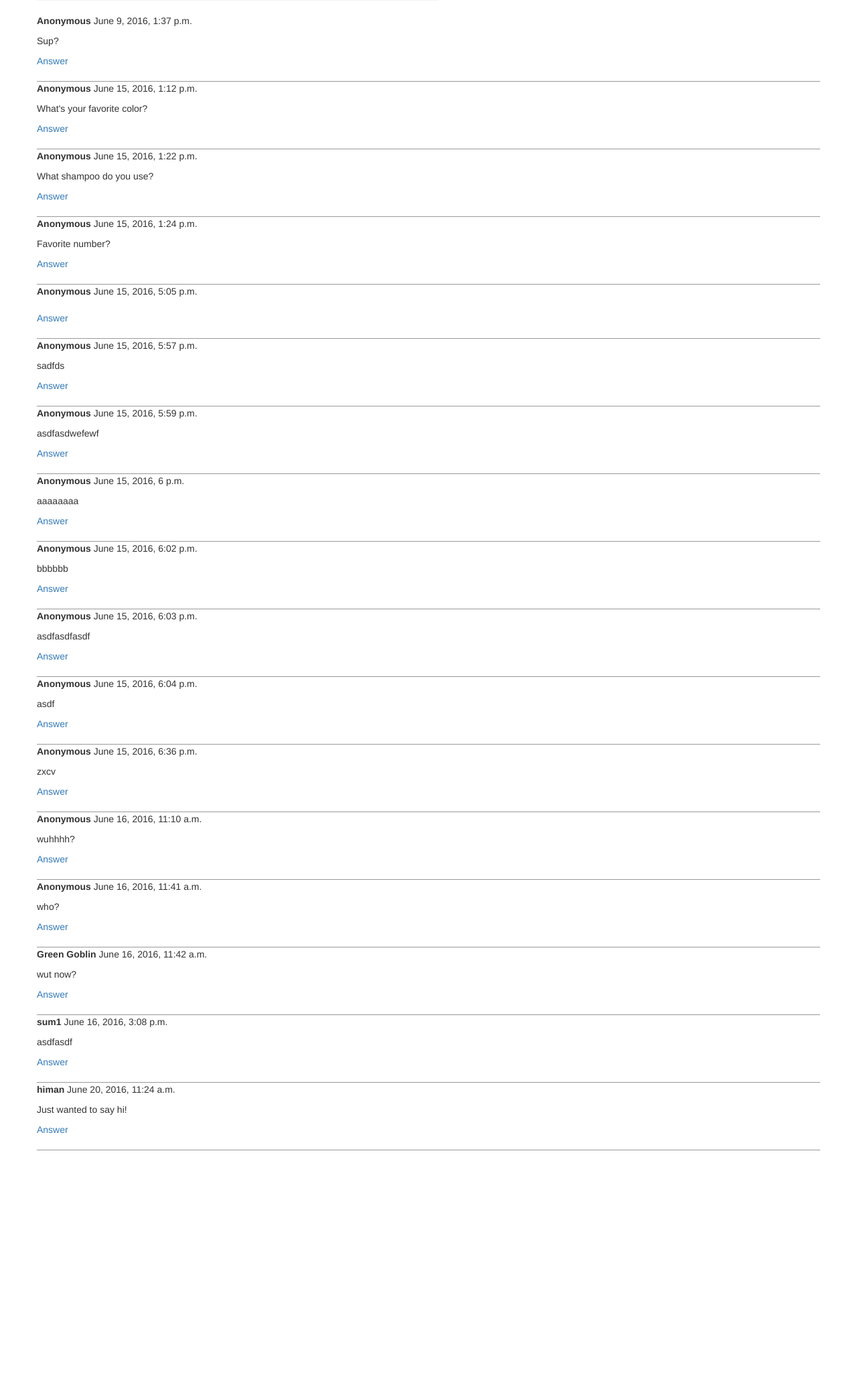
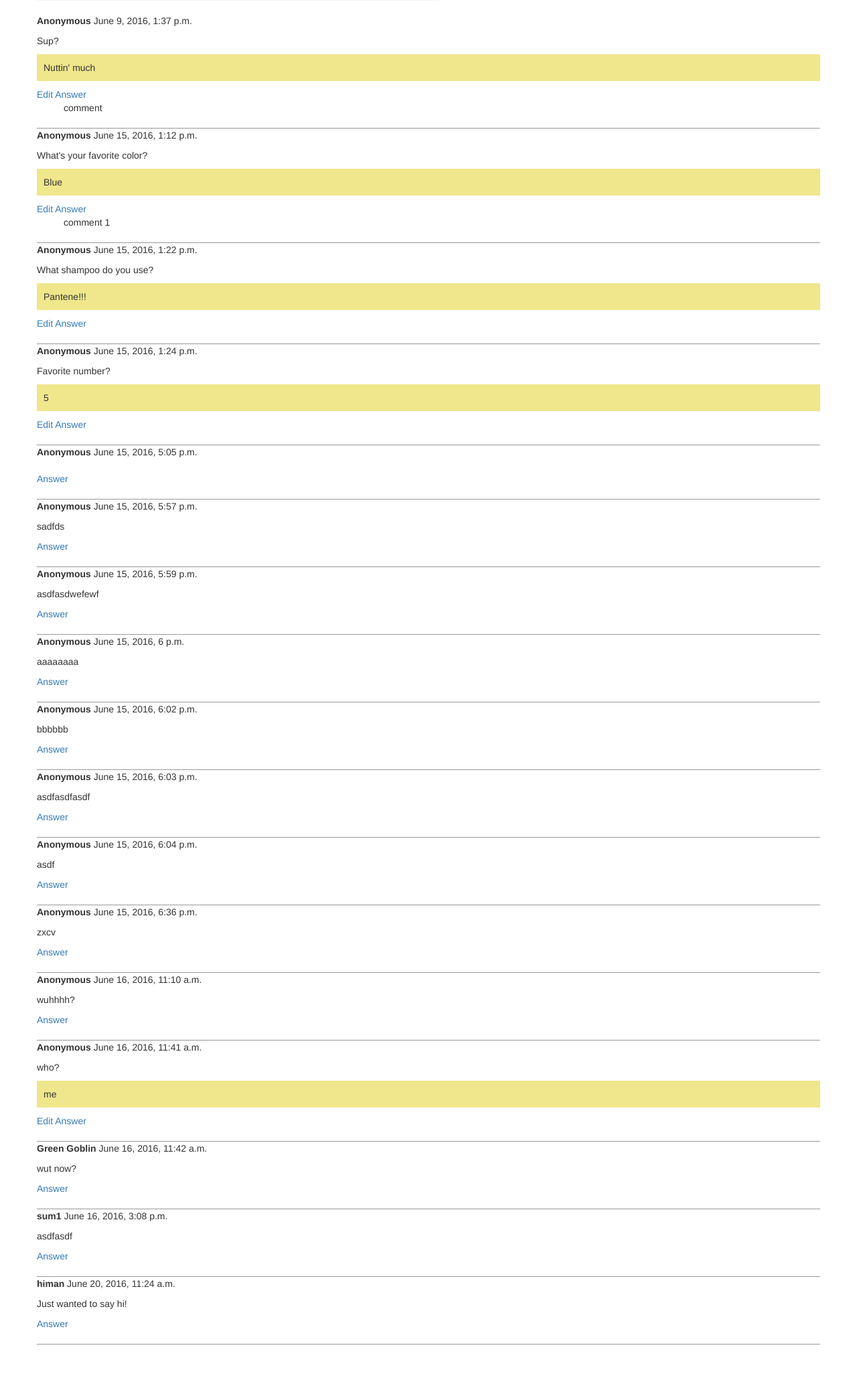
Before and after one commit to BonbonLemon/ask-me-anything-app, a Django app: template home/templates/ama/detail.html in a window 1280 px wide. Shown: the part 450-2508 px from the top of the page at 67% size. Before the commit the page ends 2168 px from the top, so only its background shows below. Run offline with Django 3.2, Linux system fonts and the light colour scheme; the template is opened without the code that fills it: values that come from a table or form of the project are taken from there, others are empty; a user stored in the database is signed in; data comes from the database, SQL or seed files in the repository; both versions use the stored data as it was after the commit; parts of the project's set-up code (start-up, migrations or seed data) failed here and were passed over; some libraries are stand-ins or nearby versions.

Commit message:
comment general relations functional

```diff
--- a/home/models.py
+++ b/home/models.py
@@ -1,5 +1,7 @@
 from django.db import models
 from django.contrib.auth.models import User
+from django.contrib.contenttypes.models import ContentType
+from django.contrib.contenttypes import fields
 from django.utils import timezone
 from django.core.exceptions import ValidationError
 
@@ -16,12 +18,27 @@ class AMA(models.Model):
             raise ValidationError('Title field can not be empty')
 
 
+class Comment(models.Model):
+    author = models.ForeignKey(User)
+    comment_text = models.CharField(max_length=400)
+    pub_date = models.DateTimeField(default=timezone.now)
+
+    content_type = models.ForeignKey(ContentType)
+    object_id = models.PositiveIntegerField()
+    target = fields.GenericForeignKey('content_type', 'object_id')
+
+    comments = fields.GenericRelation('self')
+    def __str__(self):
+        return self.author.username + "- " + self.comment_text[:20]
+
+
 class Question(models.Model):
-    author = models.ForeignKey(User, null=True, blank=True)
+    author = models.ForeignKey(User, null=True)
     author_name = models.CharField(max_length=25, default='Anonymous')
     ama = models.ForeignKey(AMA, on_delete=models.CASCADE)
     question_text = models.CharField(max_length=400)
     pub_date = models.DateTimeField(default=timezone.now)
+    comments = fields.GenericRelation(Comment)
     def __str__(self):
         return self.author_name + "- " + self.question_text[:20]
 
@@ -31,5 +48,6 @@ class Answer(models.Model):
     question = models.OneToOneField(Question, on_delete=models.CASCADE)
     answer_text = models.CharField(max_length=400)
     pub_date = models.DateTimeField(default=timezone.now)
+    comments = fields.GenericRelation(Comment)
     def __str__(self):
         return self.author.username + "- " + self.answer_text[:20]
--- a/home/static/css/style.css
+++ b/home/static/css/style.css
@@ -12,17 +12,40 @@ label {
   white-space: nowrap;
 }
 
-.errors{
+.answer {
+  background-color: khaki;
+  padding: 10px;
+}
+
+.flash-errors {
   color: red;
   animation-duration: 1500ms;
-  animation-name: blink;
+  animation-name: blinkred;
   animation-iteration-count: 1;
   animation-direction: normal;
 }
 
-@keyframes blink {
+@keyframes blinkred {
   from {
     background-color: #ff9696;
+  }
+  to {
+    background-color: inherit;
+  }
+}
+
+.flash-success {
+  padding: 0px 50px;
+  color: green;
+  animation-duration: 1500ms;
+  animation-name: blinkgreen;
+  animation-iteration-count: 1;
+  animation-direction: normal;
+}
+
+@keyframes blinkgreen {
+  from {
+    background-color: #00ff00;
   }
   to {
     background-color: inherit;
--- a/home/templates/account/account_pages.html
+++ b/home/templates/account/account_pages.html
@@ -30,7 +30,7 @@
 <div class="row">
   <ul class="col-xs-11 col-xs-offset-1">
     {% for error in errors %}
-    <li class="errors">{{ error|striptags }}</li>
+    <li class="flash-errors">{{ error|striptags }}</li>
     {% endfor %}
   </ul>
 </div>
--- a/home/templates/ama/detail.html
+++ b/home/templates/ama/detail.html
@@ -48,14 +48,35 @@
       <li class="question">
         <div class="question-author"><b>{{ question.author_name }}</b> {{ question.pub_date }}</div>
         <div class="question-text">{{ question.question_text|linebreaksbr }}</div>
-        {% if question.ama.author == user %}
-        <a href="{% url 'question_detail' ama.id question.id %}">Answer</a>
-        {% elif user.is_authenticated %}
-        <a href="{% url 'question_detail' ama.id question.id %}">Comment</a>
+        {% if question.answer %}
+        <p class="answer">
+          {{ question.answer.answer_text|linebreaksbr }}
+        </p>
         {% endif %}
+
+        {% if user.is_authenticated %}
+          {% if question.ama.author == user %}
+            {% if question.answer %}
+            <a href="{% url 'question_detail' ama.id question.id %}">Edit Answer</a>
+            {% else %}
+            <a href="{% url 'question_detail' ama.id question.id %}">Answer</a>
+            {% endif %}
+          {% else %}
+          <a href="{% url 'question_detail' ama.id question.id %}">Comment</a>
+          {% endif %}
+        {% endif %}
+
+        <ul>
+          <li>
+            {% for comment in question.comments.all %}
+            <span>{{ comment.comment_text|linebreaksbr }}</span>
+            {% endfor %}
+          </li>
+        </ul>
       </li>
       {% endfor %}
     </ul>
+
   </div>
 </div>
 {% endblock %}
```
Also changed, not shown: home/templates/ama/question/detail.html (renamed from home/templates/ama/question.html, +10 -2 lines), home/views.py (+22 -11 lines), db.sqlite3, home/migrations/0005_auto_20160617_1631.py (added), 3 other files.
